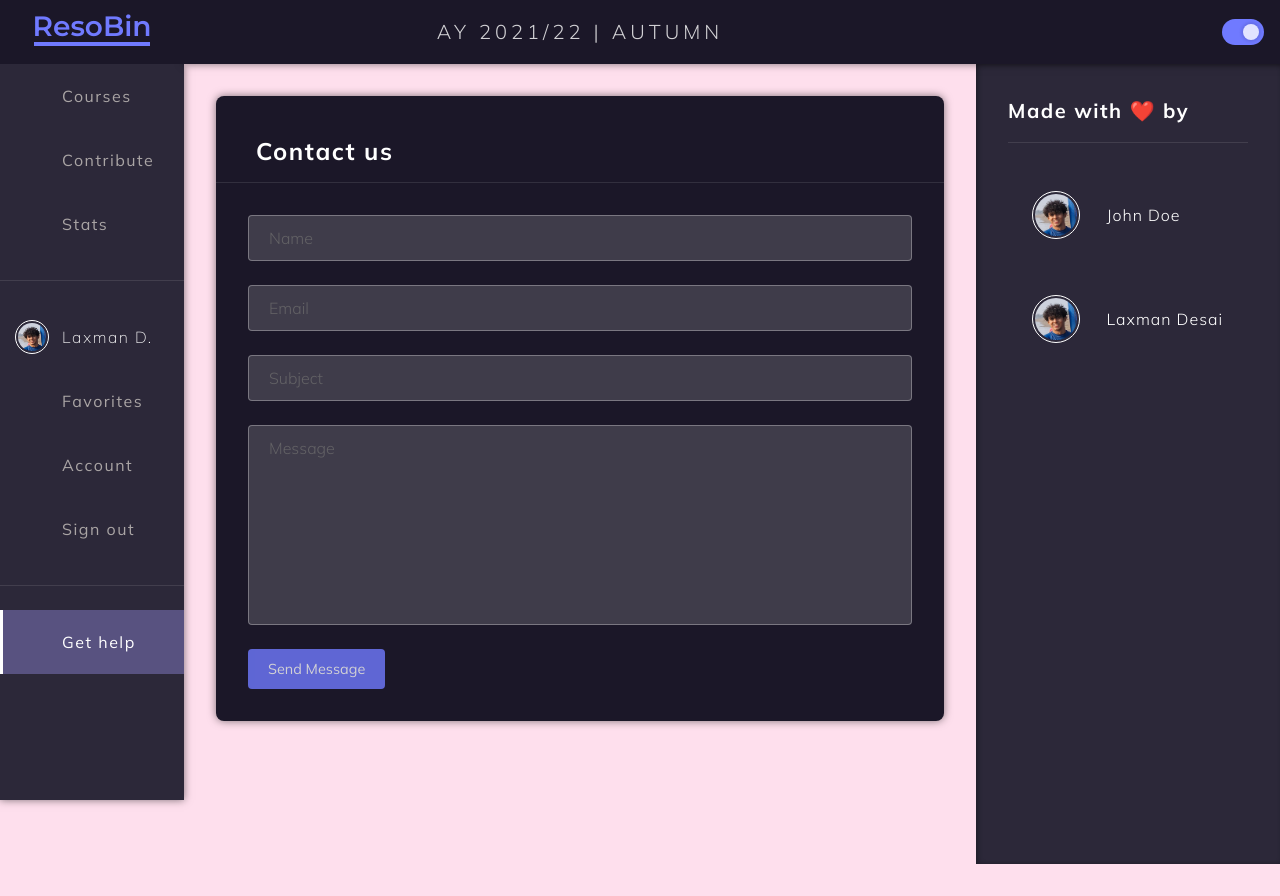
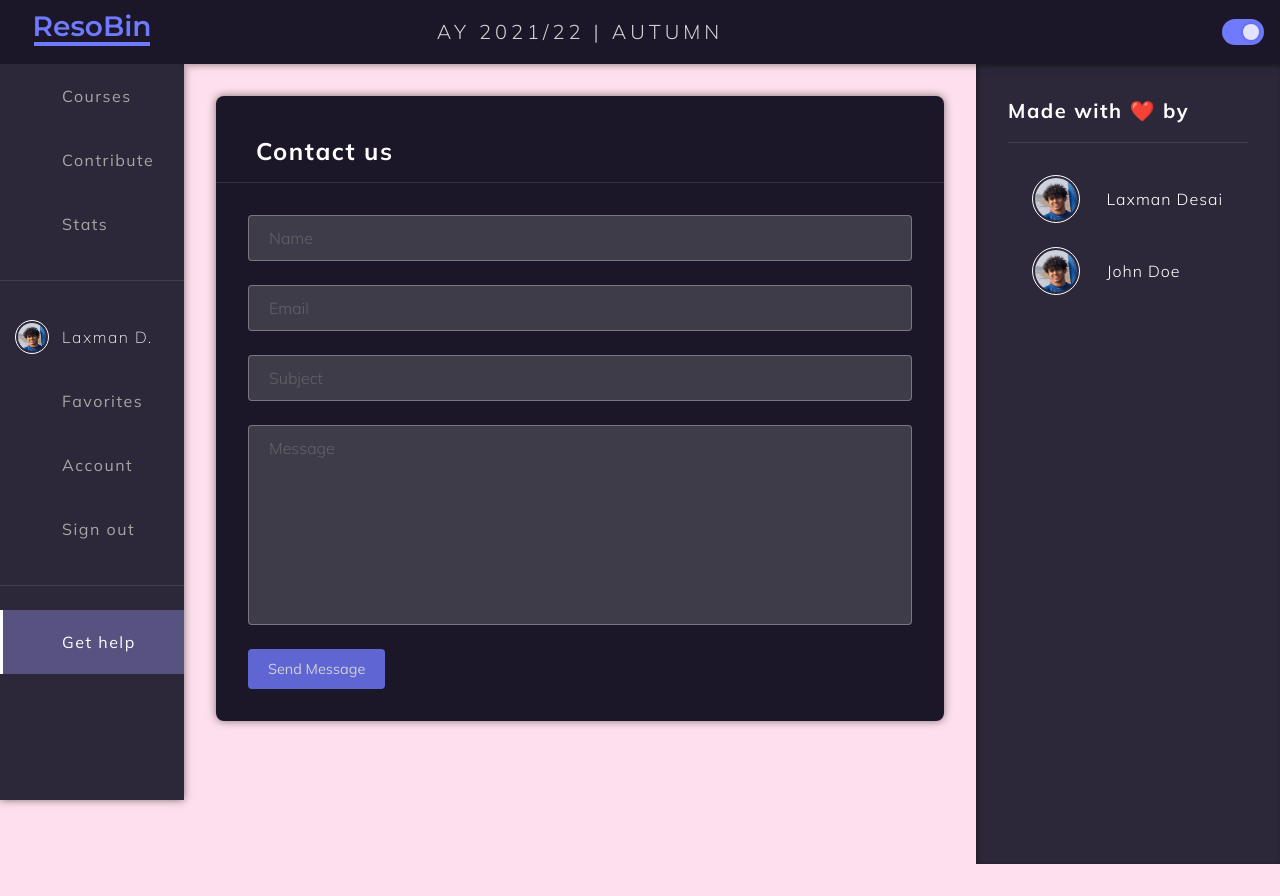
Before and after one commit to DevCom-IITB/ResoBin, a React (Create React App) app: page /contact in a window 1280 px wide. After the commit the page ends 800 px from the top, so only its background shows below. Built offline with nearby package versions, Linux system fonts and the light colour scheme; some icons are missing.

Commit message:
🐛 FIX: Minor bug fixes

```diff
--- a/src/components/contact/Developer.jsx
+++ b/src/components/contact/Developer.jsx
@@ -2,7 +2,7 @@ import styled from 'styled-components'
 import ProfileImg from 'components/shared/ProfileImg'
 
 const Container = styled.a`
-  height: 6rem;
+  height: 4rem;
   width: 100%;
   margin: 0.5rem 0;
   padding: 1rem 1.5rem;
@@ -21,7 +21,6 @@ const Container = styled.a`
     text-underline-offset: 1.5px;
     text-decoration-thickness: 2px;
     box-shadow: 1px 1px 8px rgba(0, 0, 0, 0.24);
-    /* transform: scale(1.05); */
     transition: 100ms ease-out;
   }
 `
--- a/src/components/contact/DeveloperList.jsx
+++ b/src/components/contact/DeveloperList.jsx
@@ -33,15 +33,15 @@ const DeveloperList = () => {
       <Divider margin="1rem 0 1.5rem 0" />
 
       <Developer
+        name="Laxman Desai"
+        img={ImgLaxman}
+        href="https://github.com/relaxxpls"
+      />
+      <Developer
         name="John Doe"
         img={ImgLaxman}
         href="https://github.com/relaxxpls"
         switchOrder
-      />
-      <Developer
-        name="Laxman Desai"
-        img={ImgLaxman}
-        href="https://github.com/relaxxpls"
       />
     </Container>
   )
--- a/src/styles/Global.jsx
+++ b/src/styles/Global.jsx
@@ -16,10 +16,6 @@ export const GlobalStyles = createGlobalStyle`
 	body {
 		background: ${({ theme }) => theme.primary};
 		color: ${({ theme }) => theme.textColor};
-		font-family: 'Mulish', sans-serif;
-		height: 100vh;
-		margin: 0;
-		padding: 0;
 	}
 
 	code {
```
